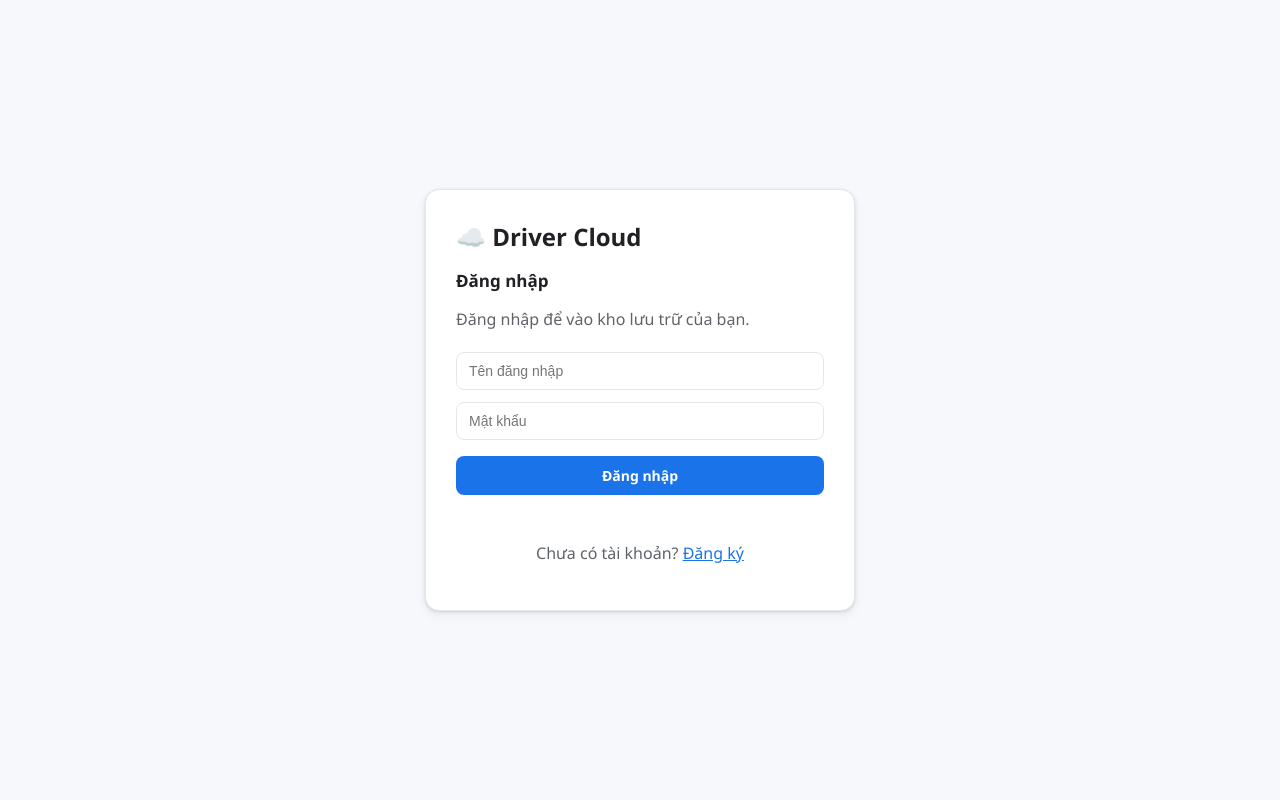
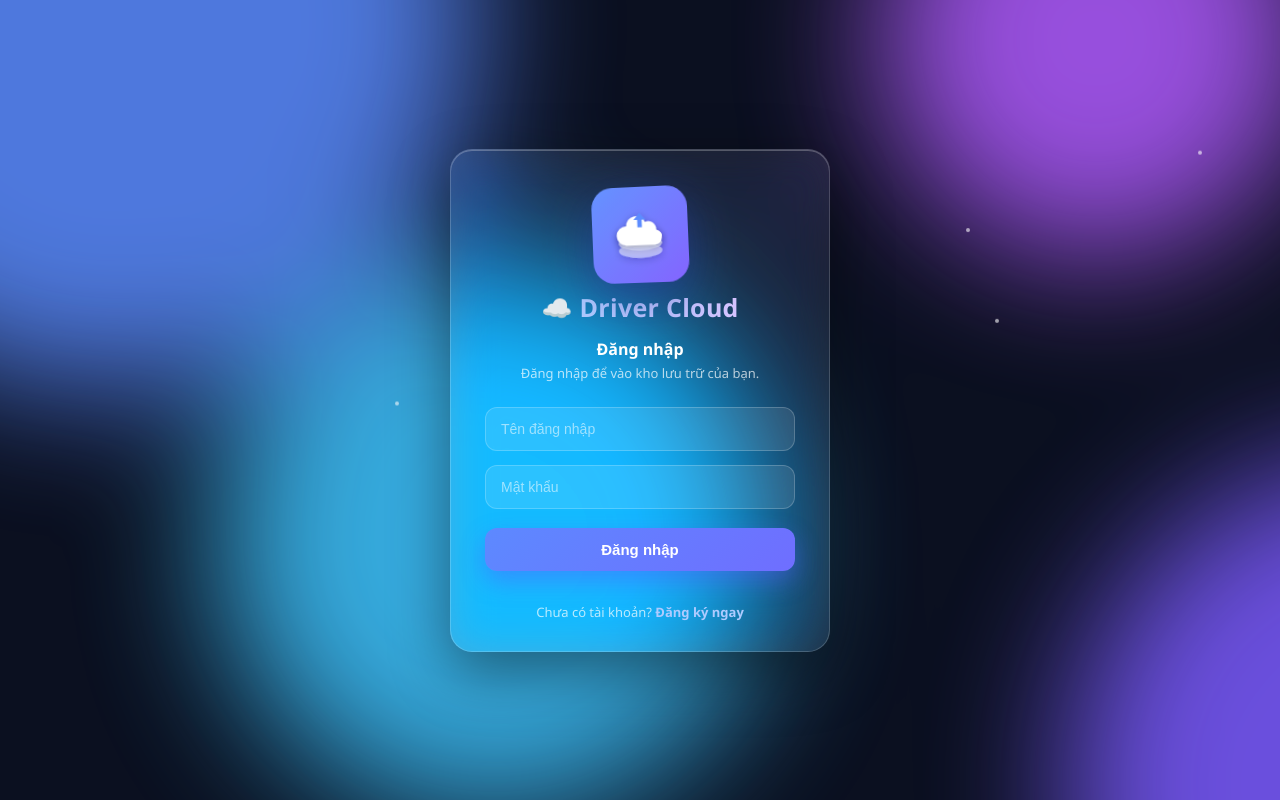
Before and after one commit to dev-taidat/Driver-Cloud, an Electron app: page src/web/public/login.html in a window 1280 px wide. Drawn offline with Linux system fonts and the light colour scheme.

Commit message:
Web: favicon (logo cloud) + trang dang nhap dep (nen aurora dong, logo 3D, glassmorphism)

```diff
--- a/src/web/public/login.html
+++ b/src/web/public/login.html
@@ -4,24 +4,120 @@
     <meta charset="utf-8" />
     <meta name="viewport" content="width=device-width, initial-scale=1" />
     <title>Driver Cloud — Đăng nhập</title>
-    <link rel="stylesheet" href="style.css" />
+    <link rel="icon" type="image/svg+xml" href="/favicon.svg" />
+    <link rel="icon" type="image/png" href="/favicon.png" />
+    <style>
+      * { box-sizing: border-box; margin: 0; padding: 0; }
+      :root { --b1: #5b8cff; --b2: #7c5bff; }
+      html, body { height: 100%; font-family: "Segoe UI", system-ui, sans-serif; }
+      body {
+        min-height: 100vh; display: flex; align-items: center; justify-content: center;
+        overflow: hidden; position: relative; color: #fff;
+        background: #0b1020;
+      }
+      /* ===== Nền aurora động ===== */
+      .aurora { position: fixed; inset: -40%; z-index: 0; filter: blur(70px); opacity: .85; }
+      .aurora span {
+        position: absolute; border-radius: 50%; mix-blend-mode: screen;
+        animation: drift 18s ease-in-out infinite;
+      }
+      .a1 { width: 50vw; height: 50vw; background: #5b8cff; top: 5%; left: 10%; }
+      .a2 { width: 45vw; height: 45vw; background: #7c5bff; bottom: 0%; right: 8%; animation-delay: -6s; }
+      .a3 { width: 38vw; height: 38vw; background: #3ec6ff; bottom: 20%; left: 30%; animation-delay: -11s; }
+      .a4 { width: 30vw; height: 30vw; background: #b15bff; top: 15%; right: 25%; animation-delay: -3s; }
+      @keyframes drift {
+        0%,100% { transform: translate(0,0) scale(1); }
+        33% { transform: translate(6vw,-4vw) scale(1.15); }
+        66% { transform: translate(-5vw,5vw) scale(.9); }
+      }
+      /* hat sang lo lung */
+      .stars { position: fixed; inset: 0; z-index: 1; pointer-events: none; }
+      .stars i {
+        position: absolute; width: 4px; height: 4px; background: #fff; border-radius: 50%;
+        opacity: .4; animation: float 12s linear infinite;
+      }
+      @keyframes float { 0% { transform: translateY(0); opacity: 0; } 10% { opacity: .6; } 90% { opacity: .6; } 100% { transform: translateY(-110vh); opacity: 0; } }
+
+      /* ===== The dang nhap (kinh mo) ===== */
+      .card {
+        position: relative; z-index: 2; width: 380px; max-width: 92vw; padding: 38px 34px 30px;
+        background: rgba(255,255,255,.08); backdrop-filter: blur(22px) saturate(160%);
+        -webkit-backdrop-filter: blur(22px) saturate(160%);
+        border: 1px solid rgba(255,255,255,.18); border-radius: 22px;
+        box-shadow: 0 20px 60px rgba(0,0,0,.45), inset 0 1px 0 rgba(255,255,255,.25);
+        animation: rise .7s cubic-bezier(.2,.8,.2,1) both;
+      }
+      @keyframes rise { from { opacity: 0; transform: translateY(28px) scale(.97); } to { opacity: 1; transform: none; } }
+
+      /* ===== Logo cloud 3D bay ===== */
+      .logo3d { display: flex; justify-content: center; margin-bottom: 6px; perspective: 600px; }
+      .logo3d img {
+        width: 96px; height: 96px; filter: drop-shadow(0 14px 22px rgba(40,60,160,.55));
+        animation: bob 4.5s ease-in-out infinite;
+        transform-style: preserve-3d;
+      }
+      @keyframes bob {
+        0%,100% { transform: translateY(0) rotateZ(-3deg) rotateY(-6deg); }
+        50% { transform: translateY(-12px) rotateZ(3deg) rotateY(6deg); }
+      }
+      h1 { text-align: center; font-size: 25px; font-weight: 700; letter-spacing: .3px; }
+      .brand-grad { background: linear-gradient(90deg,#aecbff,#d6c3ff); -webkit-background-clip: text; background-clip: text; color: transparent; }
+      h2 { text-align: center; font-size: 16px; font-weight: 600; margin-top: 14px; color: #fff; }
+      .sub { text-align: center; font-size: 13px; color: rgba(255,255,255,.7); margin: 4px 0 18px; }
+
+      input {
+        width: 100%; padding: 13px 15px; margin: 7px 0; font-size: 14px; color: #fff;
+        background: rgba(255,255,255,.1); border: 1px solid rgba(255,255,255,.2);
+        border-radius: 12px; transition: .2s; outline: none;
+      }
+      input::placeholder { color: rgba(255,255,255,.55); }
+      input:focus { border-color: #aecbff; background: rgba(255,255,255,.16); box-shadow: 0 0 0 4px rgba(123,91,255,.25); }
+
+      button {
+        width: 100%; margin-top: 12px; padding: 13px; font-size: 15px; font-weight: 600; color: #fff;
+        border: none; border-radius: 12px; cursor: pointer;
+        background: linear-gradient(135deg, var(--b1), var(--b2)); background-size: 180% 180%;
+        box-shadow: 0 10px 24px rgba(91,92,255,.45); transition: .2s; animation: shimmer 6s ease infinite;
+      }
+      @keyframes shimmer { 0%,100% { background-position: 0% 50%; } 50% { background-position: 100% 50%; } }
+      button:hover { transform: translateY(-2px); box-shadow: 0 14px 30px rgba(91,92,255,.6); }
+      button:active { transform: translateY(0); }
+
+      .err { color: #ffb4b4; font-size: 13px; min-height: 18px; text-align: center; margin-top: 8px; }
+      .switch { text-align: center; font-size: 13px; color: rgba(255,255,255,.7); margin-top: 6px; }
+      .switch a { color: #aecbff; text-decoration: none; font-weight: 600; }
+      .switch a:hover { text-decoration: underline; }
+    </style>
   </head>
   <body>
-    <div class="center" style="background:#f6f8fc">
-      <div class="setup-card">
-        <h1>☁️ Driver Cloud</h1>
-        <h2 id="title">Đăng nhập</h2>
-        <p class="muted" id="sub">Đăng nhập để vào kho lưu trữ của bạn.</p>
-        <input id="username" placeholder="Tên đăng nhập" autocomplete="username" />
-        <input id="pw" type="password" placeholder="Mật khẩu" autocomplete="current-password" />
-        <button id="go" class="btn-primary" style="width:100%;margin-top:10px"></button>
-        <p id="err" class="err"></p>
-        <p class="muted" style="text-align:center">
-          <span id="switchText"></span> <a href="#" id="switchLink" style="color:#1a73e8"></a>
-        </p>
-      </div>
+    <div class="aurora"><span class="a1"></span><span class="a2"></span><span class="a3"></span><span class="a4"></span></div>
+    <div class="stars" id="stars"></div>
+
+    <div class="card">
+      <div class="logo3d"><img src="/favicon.svg" alt="logo" /></div>
+      <h1>☁️ <span class="brand-grad">Driver Cloud</span></h1>
+      <h2 id="title">Đăng nhập</h2>
+      <p class="sub" id="sub">Đăng nhập để vào kho lưu trữ của bạn.</p>
+      <input id="username" placeholder="Tên đăng nhập" autocomplete="username" />
+      <input id="pw" type="password" placeholder="Mật khẩu" autocomplete="current-password" />
+      <button id="go"></button>
+      <p id="err" class="err"></p>
+      <p class="switch"><span id="switchText"></span> <a href="#" id="switchLink"></a></p>
     </div>
+
     <script>
+      // tao hat sang
+      const stars = document.getElementById("stars");
+      for (let i = 0; i < 22; i++) {
+        const s = document.createElement("i");
+        s.style.left = Math.random() * 100 + "vw";
+        s.style.top = Math.random() * 100 + "vh";
+        s.style.animationDelay = -(Math.random() * 12) + "s";
+        s.style.animationDuration = 8 + Math.random() * 10 + "s";
+        s.style.transform = `scale(${0.5 + Math.random() * 1.5})`;
+        stars.appendChild(s);
+      }
+
       let mode = "login";
       const $ = (id) => document.getElementById(id);
       function applyMode() {
@@ -30,7 +126,7 @@
         $("sub").textContent = login ? "Đăng nhập để vào kho lưu trữ của bạn." : "Tạo tài khoản mới cho Driver Cloud.";
         $("go").textContent = login ? "Đăng nhập" : "Đăng ký";
         $("switchText").textContent = login ? "Chưa có tài khoản?" : "Đã có tài khoản?";
-        $("switchLink").textContent = login ? "Đăng ký" : "Đăng nhập";
+        $("switchLink").textContent = login ? "Đăng ký ngay" : "Đăng nhập";
         $("err").textContent = "";
       }
       $("switchLink").onclick = (e) => { e.preventDefault(); mode = mode === "login" ? "register" : "login"; applyMode(); };
@@ -39,8 +135,7 @@
         const body = JSON.stringify({ username: $("username").value, password: $("pw").value });
         const r = await fetch("/" + mode, { method: "POST", headers: { "Content-Type": "application/json" }, body });
         const d = await r.json().catch(() => ({}));
-        if (r.ok) location.href = "/";
-        else $("err").textContent = d.error || "Lỗi.";
+        if (r.ok) location.href = "/"; else $("err").textContent = d.error || "Lỗi.";
       }
       $("go").onclick = submit;
       $("pw").addEventListener("keydown", (e) => { if (e.key === "Enter") submit(); });
--- a/src/web/server.ts
+++ b/src/web/server.ts
@@ -77,7 +77,7 @@ app.post("/logout", (req, res) => {
 
 // ===== Chan: moi route khac phai dang nhap =====
 app.use((req, res, next) => {
-  const open = ["/login", "/register", "/login.html", "/style.css", "/login.js"];
+  const open = ["/login", "/register", "/login.html", "/style.css", "/favicon.svg", "/favicon.png"];
   if (open.includes(req.path)) return next();
   if (currentUserId(req)) return next();
   if (req.path.startsWith("/api") || req.path.startsWith("/oauth")) return res.status(401).json({ error: "Chưa đăng nhập" });
```
Also changed, not shown: src/web/public/index.html (+2 -0 lines), src/web/public/favicon.png (added), src/web/public/favicon.svg (added).
